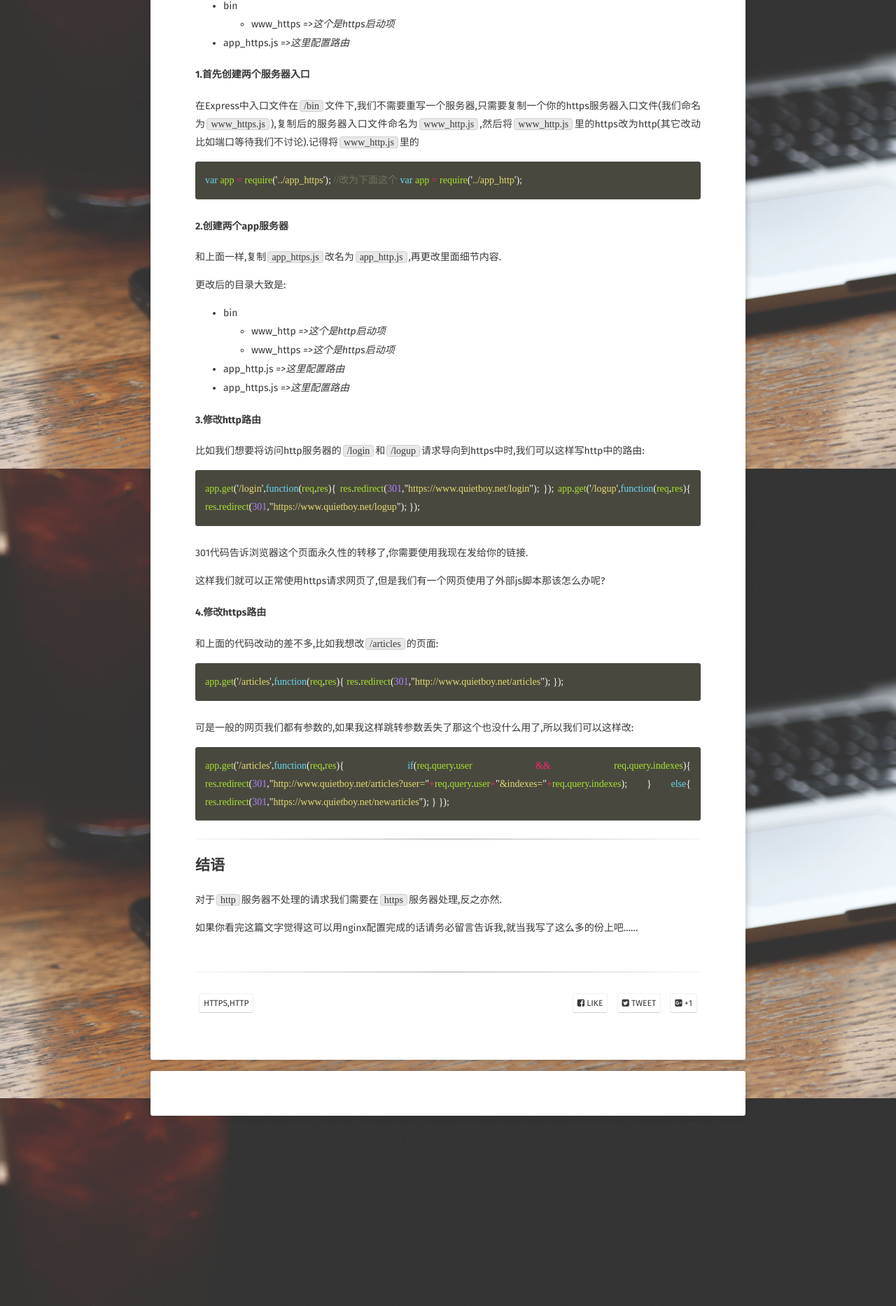
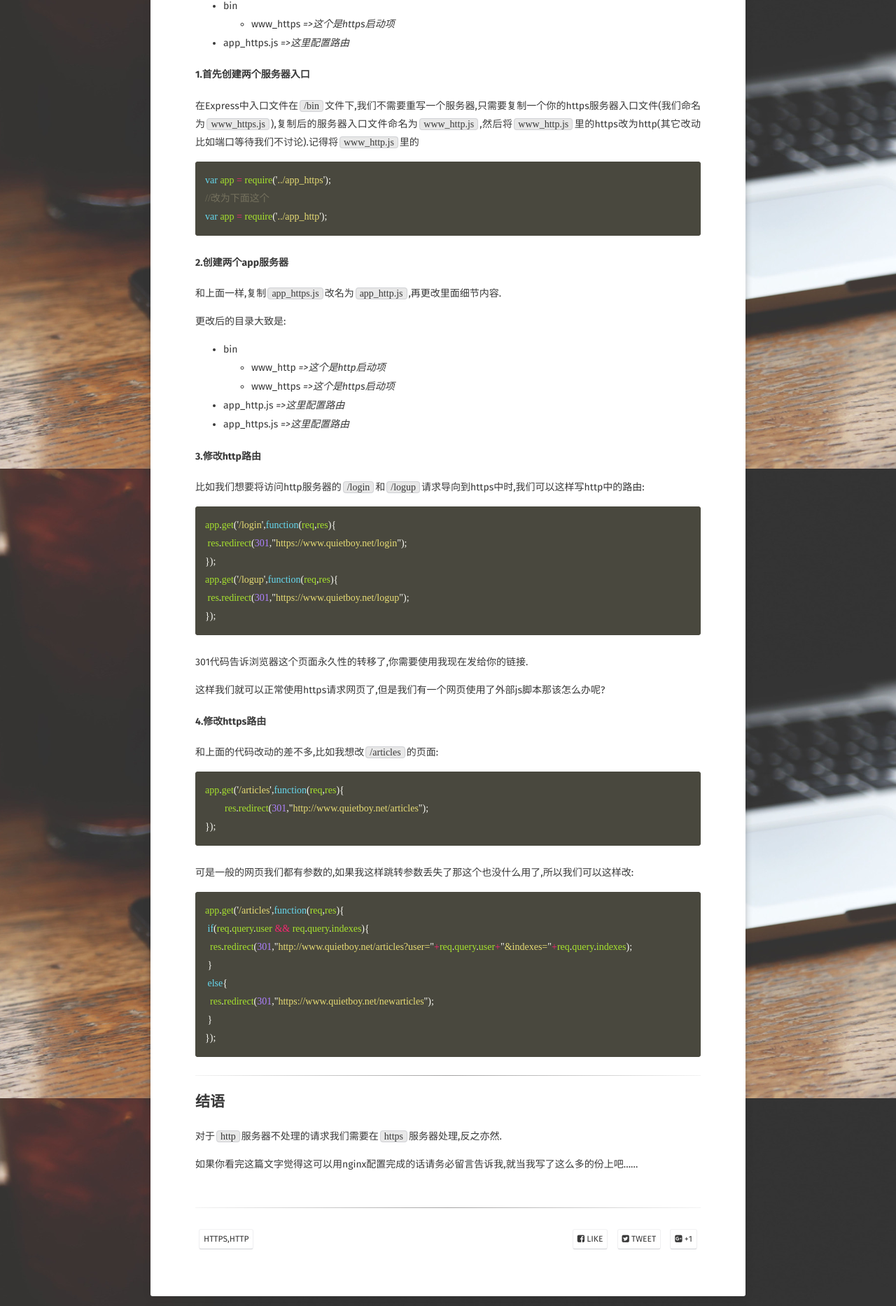
Before and after one commit to obetame/zhouyuexie.github.io, a Jekyll site: the page built from _posts/2016-07-15-服务器如何控制HTPPS和HTTP访问.markdown, in a window 1280 px wide. Shown: the part 1130-2997 px from the top of the page at 70% size. Built offline with Jekyll 4.4.1, drawn with Linux system fonts in a browser that asks for light colours; some web fonts are replaced; comment, search, counter and statistics services are not loaded.

Commit message:
去掉我自己写的code样式

```diff
--- a/_layouts/post.html
+++ b/_layouts/post.html
@@ -9,15 +9,6 @@ comments: true
 <!--[if gt IE 8]><!--> <html class="no-js"><!--<![endif]-->
 <head>
     {% include head.html %}
-    <style type="text/css">
-        code{
-            font-family: Inconsolata;
-            overflow-x: auto;
-            word-break: normal;
-            white-space: normal;
-            width: 100%;
-        }
-    </style>
 </head>
 <body>
     {% include nav.html %}
```
